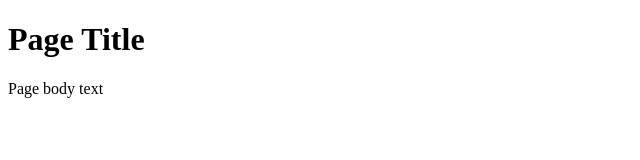
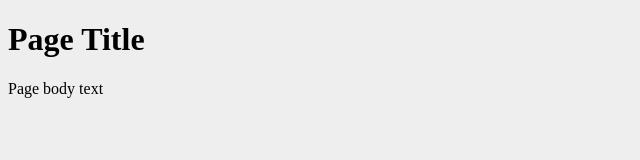
Before and after one commit to crockett95/ll1-exercise, a plain HTML site: page index.html in a window 1280 px wide. Shown: the whole page, without its empty margins (0-640 px from the left). Drawn offline with Linux system fonts and the light colour scheme.

Commit message:
Added style.css with body bg color

```diff
--- /dev/null
+++ b/css/style.css
@@ -0,0 +1,3 @@
+body {
+	background-color: #eee;
+}
--- a/index.html
+++ b/index.html
@@ -3,6 +3,7 @@
 	<head>
 		<meta charset="utf-8">
 		<title>Page Title</title>
+		<link rel="stylesheet" href="css/style.css">
 	</head>
 	<body>
 		<h1>Page Title</h1>
```
